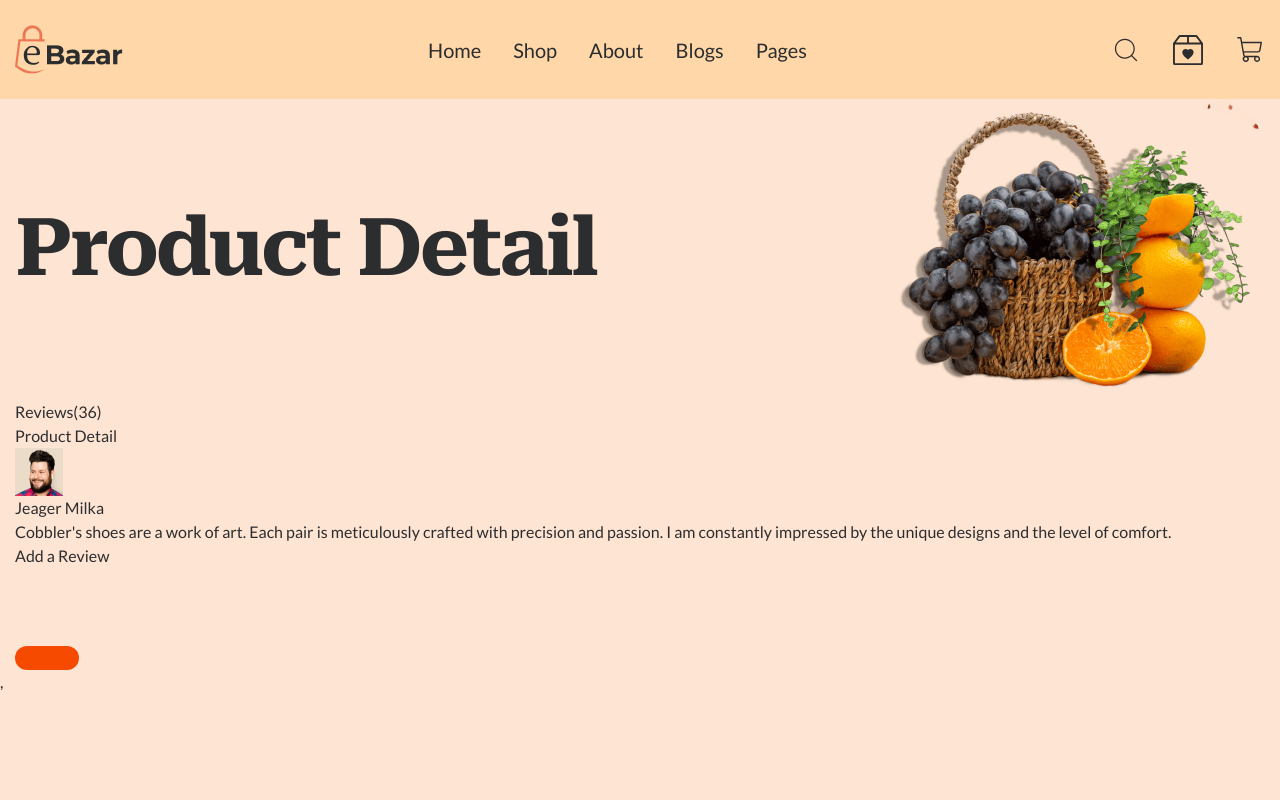
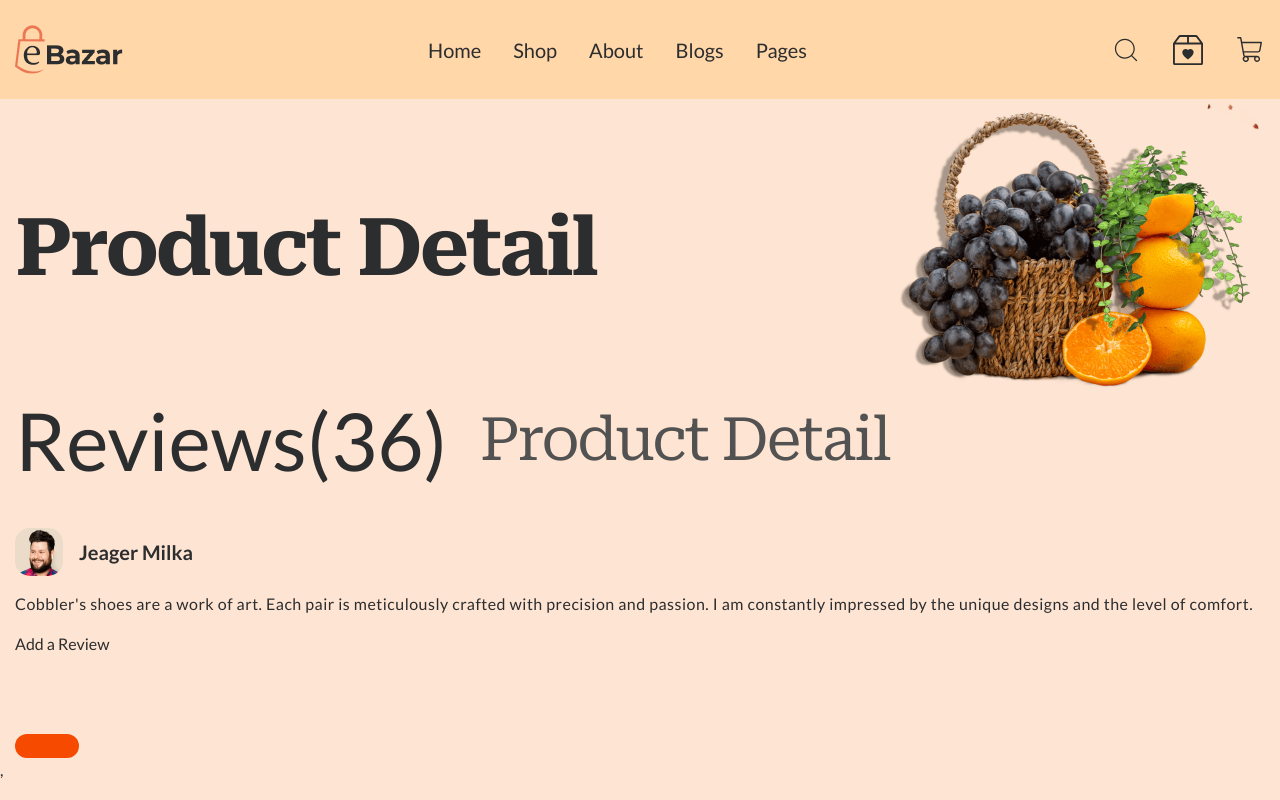
Before and after one commit to hossein1075/e-Bazar, a React (Vite) app: page /productDetail in a window 1280 px wide. Built offline with nearby package versions, Linux system fonts and the light colour scheme.

Commit message:
add css part 1 components section 2 productDetail pages

```diff
--- a/src/components/ProductDetail/ProductDetailReview/ProductDetailReview.jsx
+++ b/src/components/ProductDetail/ProductDetailReview/ProductDetailReview.jsx
@@ -8,9 +8,9 @@ function ProductDetailReview() {
     <section>
         <div className="container">
             <div>
-                <div>
-                    <h3>Reviews(36)</h3>
-                    <span>Product Detail</span>
+                <div className='mb-12 flex gap-8 items-center flex-wrap'>
+                    <h3 className='text-3xl sm:text-5xl middle:text-80px'>Reviews(36)</h3>
+                    <span className='font-RobotoSerif-Regular leading-[120%] sm:text-3xl md:text-4x-l-5 lg:text-6xl tracking-tightest text-neutral-600'>Product Detail</span>
                 </div>
                 <div>
                     <ProductDetailPerson/>
--- a/src/components/Shop/Title/ShopBanner.jsx
+++ b/src/components/Shop/Title/ShopBanner.jsx
@@ -6,7 +6,7 @@ function ShopBanner({title}) {
     <section className='mt-20 md:mt-25 pt-20 md:pt-25 md:bg-[url(/images/Shop/banner.png)] bg-bottom bg-no-repeat bg-cover xl:h-75'>
         <div className="container">
             <div>
-                <h1 className='font-bold font-RobotoSerif-Bold text-6xl sm:text-80px leading-[120%] tracking-tightest'>{title}</h1>
+                <h1 className='font-bold font-RobotoSerif-Bold text-5xl sm:text-80px leading-[120%] tracking-tightest'>{title}</h1>
             </div>
         </div>
     </section>
--- a/src/components/main/componentsMain/ProductDetail/ProductDetailPerson/ProductDetailPerson.jsx
+++ b/src/components/main/componentsMain/ProductDetail/ProductDetailPerson/ProductDetailPerson.jsx
@@ -3,10 +3,11 @@ import React from 'react'
 function ProductDetailPerson() {
     return (
         <div>
-            <img src="/images/slider/Image-1.png" alt="" />
-            <span>Jeager Milka</span>
-
-            <p>Cobbler's shoes are a work of art. Each pair is meticulously crafted with precision and passion.
+             <div className='flex items-center mb-4 gap-4'>
+                    <img src='/images/slider/Image-1.png' className='rounded-15px' alt="slide image" />
+                    <h6 className='font-bold font-Lato-Bold text-xl'>Jeager Milka</h6>
+                </div>
+            <p className='leading-[150%] text-base tracking-tightest4 mb-4'>Cobbler's shoes are a work of art. Each pair is meticulously crafted with precision and passion.
                 I am constantly impressed by the unique designs and the level of comfort.
             </p>
         </div>
```
